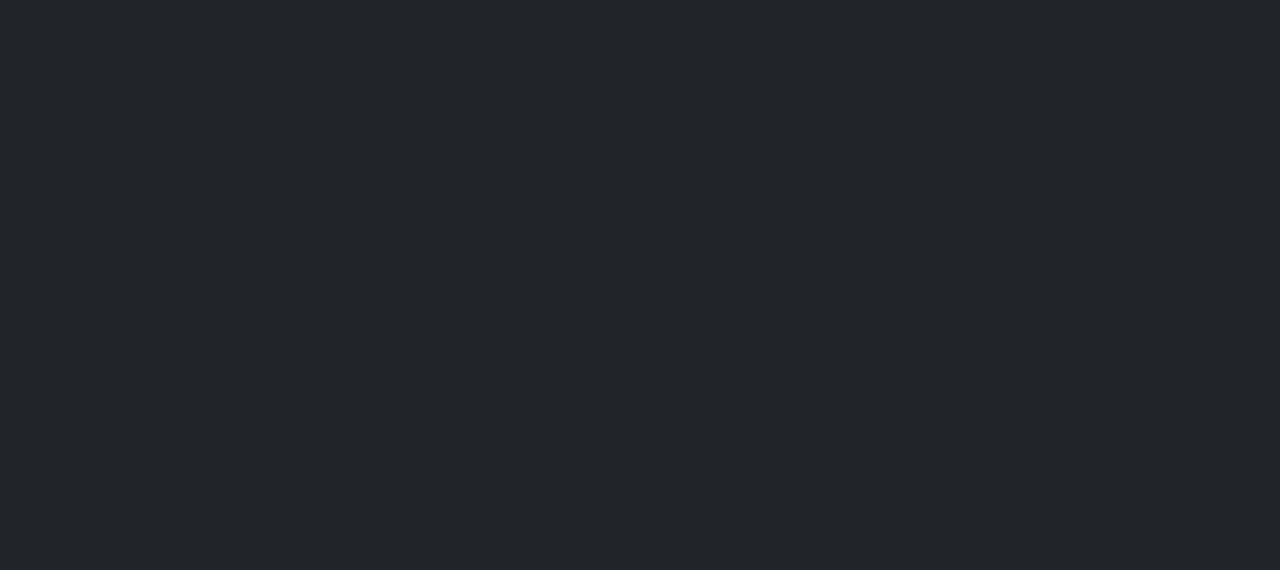
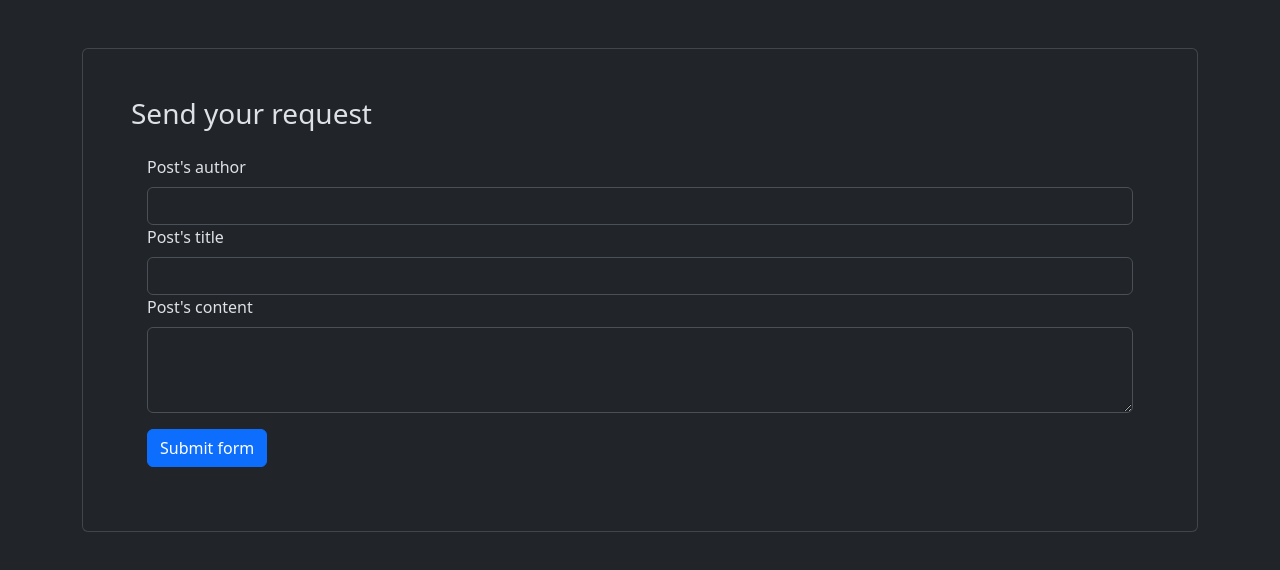
Before and after one commit to NavodContrath/react-post-form, a React (Vite) app: page / in a window 1280 px wide. Shown: the top 570 px of the page. Built offline with nearby package versions, Linux system fonts and the light colour scheme.

Commit message:
Add form for submitting post details in App component

```diff
--- a/src/App.jsx
+++ b/src/App.jsx
@@ -4,6 +4,35 @@ function App() {
 
   return (
     <>
+
+      <div className="container my-5" >
+        <div className="card p-5" >
+          <div className="card-head">
+            <h3>Send your request</h3>
+          </div>
+          <div className="card-body">
+
+            <form className=" g-3 needs-validation" novalidate>
+              <div>
+                <label for="validationCustom01" className="form-label">Post's author</label>
+                <input type="text" className="form-control" id="author-name" name="author-name" required />
+              </div>
+              <div >
+                <label for="validationCustom02" className="form-label">Post's title</label>
+                <input type="text" className="form-control" id="post-title" name="post-title" required />
+              </div>
+
+              <div className="mb-3">
+                <label for="" className="form-label">Post's content</label>
+                <textarea className="form-control" name="post-content" id="post-content" rows="3"></textarea>
+              </div>
+              <div>
+                <button className="btn btn-primary" type="submit">Submit form</button>
+              </div>
+            </form>
+          </div>
+        </div>
+      </div>
     </>
   )
 }
```
Also changed, not shown: src/index.css (line endings or trailing spaces).
